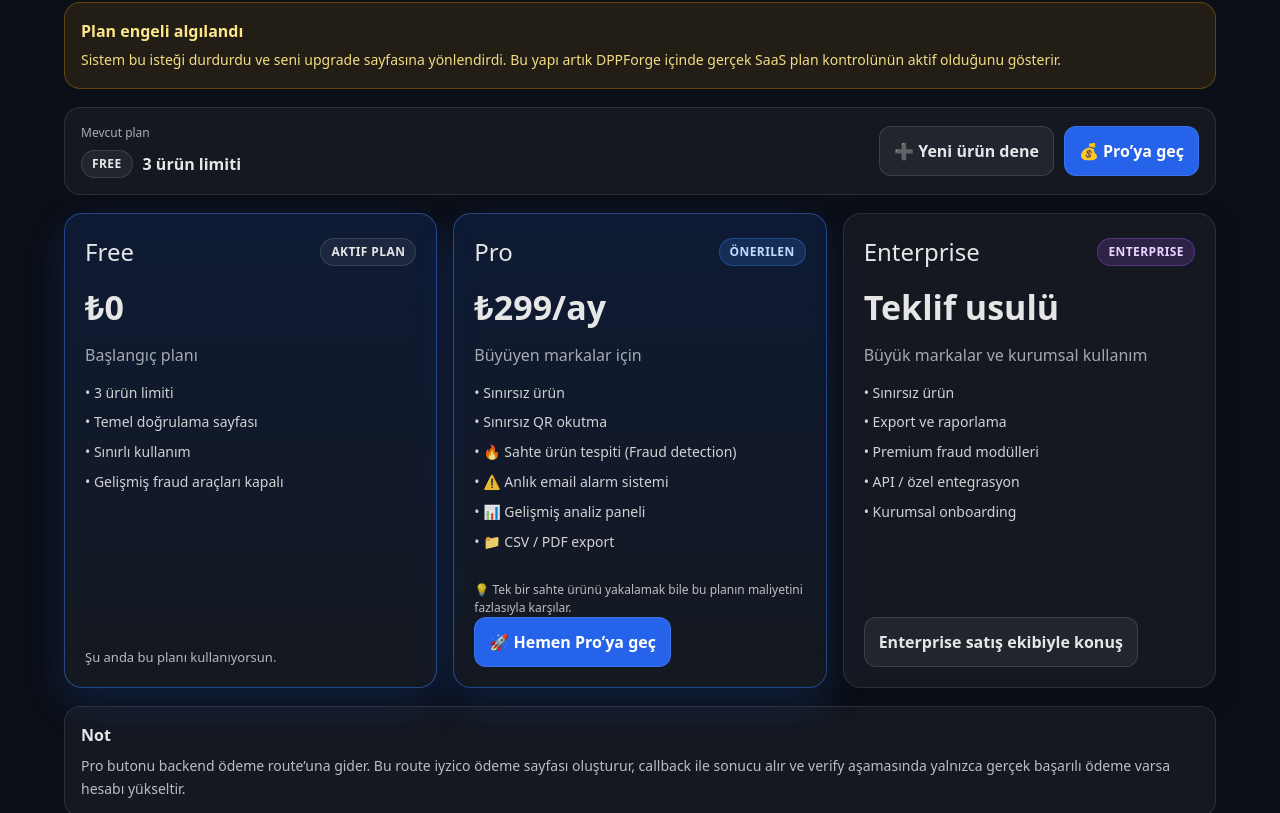
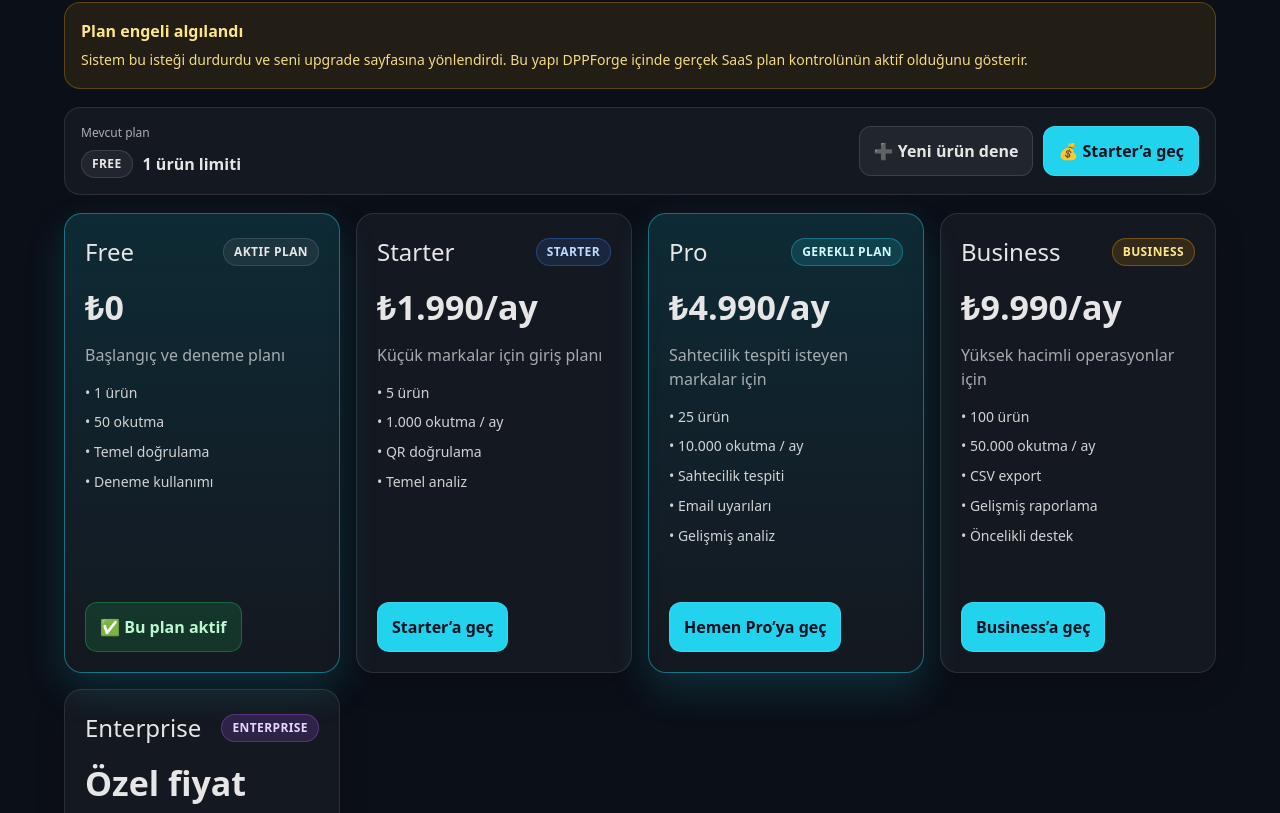
Before and after one commit to aybarserd0/dppforge, a Next.js app: page /admin/upgrade in a window 1280 px wide. Shown: the part 367-1180 px from the top of the page. Built offline with nearby package versions, Linux system fonts and the light colour scheme; no server answers.

Commit message:
sync upgrade page with pricing plans

```diff
--- a/app/admin/upgrade/page.tsx
+++ b/app/admin/upgrade/page.tsx
@@ -11,7 +11,7 @@
   reason?: string
 }>
 
-type PlanView = 'free' | 'pro' | 'enterprise'
+type PlanView = 'free' | 'starter' | 'pro' | 'business' | 'enterprise'
 
 function getSupabaseAdmin() {
   const url = process.env.NEXT_PUBLIC_SUPABASE_URL
@@ -40,16 +40,16 @@
   return {
     borderRadius: 18,
     border: featured
-      ? '1px solid rgba(59,130,246,0.45)'
+      ? '1px solid rgba(34,211,238,0.45)'
       : '1px solid rgba(255,255,255,0.10)',
     background: featured
-      ? 'linear-gradient(180deg, rgba(37,99,235,0.14), rgba(255,255,255,0.04))'
+      ? 'linear-gradient(180deg, rgba(34,211,238,0.14), rgba(255,255,255,0.04))'
       : 'rgba(255,255,255,0.04)',
     padding: 20,
     boxShadow: featured
-      ? '0 16px 40px rgba(37,99,235,0.18)'
+      ? '0 16px 40px rgba(34,211,238,0.16)'
       : '0 10px 30px rgba(0,0,0,0.18)',
-    minHeight: 420,
+    minHeight: 460,
     display: 'flex',
     flexDirection: 'column',
   }
@@ -62,10 +62,10 @@
     justifyContent: 'center',
     padding: '12px 14px',
     borderRadius: 12,
-    background: '#2563eb',
-    color: '#fff',
+    background: '#22d3ee',
+    color: '#08111f',
     textDecoration: 'none',
-    fontWeight: 800,
+    fontWeight: 900,
     border: '1px solid rgba(255,255,255,0.10)',
     cursor: 'pointer',
   }
@@ -114,64 +114,80 @@
 function normalizePlan(value?: string | null): PlanView {
   const v = String(value ?? 'free').trim().toLowerCase()
   if (v === 'enterprise') return 'enterprise'
+  if (v === 'business') return 'business'
   if (v === 'pro') return 'pro'
+  if (v === 'starter') return 'starter'
   return 'free'
 }
 
 function normalizeRequiredPlan(value?: string): PlanView {
   const v = String(value ?? 'pro').trim().toLowerCase()
   if (v === 'enterprise') return 'enterprise'
+  if (v === 'business') return 'business'
+  if (v === 'starter') return 'starter'
   if (v === 'free') return 'free'
   return 'pro'
 }
 
+function planRank(plan: PlanView) {
+  const ranks: Record<PlanView, number> = {
+    free: 0,
+    starter: 1,
+    pro: 2,
+    business: 3,
+    enterprise: 4,
+  }
+
+  return ranks[plan]
+}
+
 function getPlanLimit(plan: PlanView) {
   if (plan === 'enterprise') return null
-  if (plan === 'pro') return 20
-  return 3
+  if (plan === 'business') return 100
+  if (plan === 'pro') return 25
+  if (plan === 'starter') return 5
+  return 1
 }
 
 function planBadgeStyle(text: PlanView): CSSProperties {
-  if (text === 'pro') {
-    return {
-      display: 'inline-flex',
-      alignItems: 'center',
-      padding: '4px 10px',
-      borderRadius: 999,
-      background: 'rgba(59,130,246,0.18)',
-      border: '1px solid rgba(59,130,246,0.35)',
+  const colors: Record<PlanView, { bg: string; border: string; color: string }> = {
+    free: {
+      bg: 'rgba(255,255,255,0.06)',
+      border: 'rgba(255,255,255,0.12)',
+      color: '#e6e6e6',
+    },
+    starter: {
+      bg: 'rgba(59,130,246,0.14)',
+      border: 'rgba(59,130,246,0.35)',
       color: '#bfdbfe',
-      fontSize: 12,
-      fontWeight: 900,
-      letterSpacing: 0.4,
-      textTransform: 'uppercase',
-    }
+    },
+    pro: {
+      bg: 'rgba(34,211,238,0.14)',
+      border: 'rgba(34,211,238,0.35)',
+      color: '#cffafe',
+    },
+    business: {
+      bg: 'rgba(245,158,11,0.14)',
+      border: 'rgba(245,158,11,0.35)',
+      color: '#fde68a',
+    },
+    enterprise: {
+      bg: 'rgba(168,85,247,0.18)',
+      border: 'rgba(168,85,247,0.35)',
+      color: '#e9d5ff',
+    },
   }
 
-  if (text === 'enterprise') {
-    return {
-      display: 'inline-flex',
-      alignItems: 'center',
-      padding: '4px 10px',
-      borderRadius: 999,
-      background: 'rgba(168,85,247,0.18)',
-      border: '1px solid rgba(168,85,247,0.35)',
-      color: '#e9d5ff',
-      fontSize: 12,
-      fontWeight: 900,
-      letterSpacing: 0.4,
-      textTransform: 'uppercase',
-    }
-  }
+  const c = colors[text]
 
   return {
     display: 'inline-flex',
     alignItems: 'center',
     padding: '4px 10px',
     borderRadius: 999,
-    background: 'rgba(255,255,255,0.06)',
-    border: '1px solid rgba(255,255,255,0.12)',
-    color: '#e6e6e6',
+    background: c.bg,
+    border: `1px solid ${c.border}`,
+    color: c.color,
     fontSize: 12,
     fontWeight: 900,
     letterSpacing: 0.4,
@@ -184,7 +200,7 @@
     return 'Mevcut planının ürün limiti dolduğu için yükseltme gerekiyor.'
   }
   if (reason === 'export') {
-    return 'CSV export özelliği için daha yüksek plan gerekiyor.'
+    return 'CSV export özelliği için Business veya Enterprise plan gerekir.'
   }
   if (reason === 'premium_feature') {
     return 'Bu özellik mevcut planında kapalı.'
@@ -192,13 +208,11 @@
   if (reason === 'analytics') {
     return 'Gelişmiş analitik için daha yüksek plan gerekiyor.'
   }
-  return 'Daha fazla ürün doğrulamak ve sahte ürünleri tespit etmek için planını yükselt.'
+  return 'Daha fazla ürün doğrulamak, sahte ürünleri tespit etmek ve operasyonunu büyütmek için planını yükselt.'
 }
 
-function getProUpgradeHref(reason?: string) {
-  const params = new URLSearchParams({
-    plan: 'pro',
-  })
+function getUpgradeHref(plan: Exclude<PlanView, 'free' | 'enterprise'>, reason?: string) {
+  const params = new URLSearchParams({ plan })
 
   if (reason) {
     params.set('reason', reason)
@@ -296,19 +310,98 @@
 }
 
 function planCardDescription(plan: PlanView) {
-  if (plan === 'enterprise') {
-    return 'Büyük markalar ve kurumsal kullanım'
-  }
-  if (plan === 'pro') {
-    return 'Büyüyen markalar için'
-  }
-  return 'Başlangıç planı'
+  if (plan === 'enterprise') return 'Kurumsal markalar için özel çözüm'
+  if (plan === 'business') return 'Yüksek hacimli operasyonlar için'
+  if (plan === 'pro') return 'Sahtecilik tespiti isteyen markalar için'
+  if (plan === 'starter') return 'Küçük markalar için giriş planı'
+  return 'Başlangıç ve deneme planı'
 }
 
 function planPrice(plan: PlanView) {
-  if (plan === 'enterprise') return 'Teklif usulü'
-  if (plan === 'pro') return '₺299/ay'
+  if (plan === 'enterprise') return 'Özel fiyat'
+  if (plan === 'business') return '₺9.990/ay'
+  if (plan === 'pro') return '₺4.990/ay'
+  if (plan === 'starter') return '₺1.990/ay'
   return '₺0'
+}
+
+function PlanCard({
+  plan,
+  currentPlan,
+  requiredPlan,
+  title,
+  features,
+  cta,
+  href,
+  featured,
+}: {
+  plan: PlanView
+  currentPlan: PlanView
+  requiredPlan: PlanView
+  title: string
+  features: string[]
+  cta?: string
+  href?: string
+  featured?: boolean
+}) {
+  const isCurrent = currentPlan === plan
+  const isHigherActive = planRank(currentPlan) > planRank(plan)
+  const isRequired = requiredPlan === plan
+
+  return (
+    <div style={cardStyle(featured || isCurrent || isRequired)}>
+      <div
+        style={{
+          display: 'flex',
+          justifyContent: 'space-between',
+          gap: 10,
+          alignItems: 'center',
+          marginBottom: 12,
+        }}
+      >
+        <h2 style={{ margin: 0, fontSize: 24 }}>{title}</h2>
+        <span style={planBadgeStyle(plan)}>
+          {isCurrent ? 'aktif plan' : isRequired ? 'gerekli plan' : plan}
+        </span>
+      </div>
+
+      <div style={{ fontSize: 34, fontWeight: 900, marginBottom: 10 }}>
+        {planPrice(plan)}
+      </div>
+
+      <div style={{ opacity: 0.7, marginBottom: 14 }}>
+        {planCardDescription(plan)}
+      </div>
+
+      <div style={{ display: 'grid', gap: 6, marginBottom: 18 }}>
+        {features.map((feature) => (
+          <div key={feature} style={featureItemStyle()}>
+            • {feature}
+          </div>
+        ))}
+      </div>
+
+      <div style={{ marginTop: 'auto', display: 'flex', gap: 10, flexWrap: 'wrap' }}>
+        {isCurrent ? (
+          <Link href="/admin" style={buttonSuccess()}>
+            ✅ Bu plan aktif
+          </Link>
+        ) : isHigherActive ? (
+          <Link href="/admin" style={buttonSuccess()}>
+            ✅ Daha yüksek plan aktif
+          </Link>
+        ) : href ? (
+          <a href={href} style={plan === 'enterprise' ? buttonSecondary() : buttonPrimary()}>
+            {cta}
+          </a>
+        ) : (
+          <div style={{ opacity: 0.78, fontSize: 13 }}>
+            Başlangıç ve deneme süreci için uygun.
+          </div>
+        )}
+      </div>
+    </div>
+  )
 }
 
 export default async function UpgradePage({
@@ -321,21 +414,13 @@
   const requiredPlan = normalizeRequiredPlan(required)
   const currentPlan = await getCurrentPlan()
   const currentLimit = getPlanLimit(currentPlan)
-  const proUpgradeHref = getProUpgradeHref(reason)
   const enterpriseMailHref = getEnterpriseMailHref()
 
-  const alreadyEnough =
-    currentPlan === 'enterprise' ||
-    (currentPlan === 'pro' && requiredPlan !== 'enterprise')
+  const alreadyEnough = planRank(currentPlan) >= planRank(requiredPlan)
 
   return (
     <main style={pageStyle()}>
-      <div
-        style={{
-          maxWidth: 1180,
-          margin: '0 auto',
-        }}
-      >
+      <div style={{ maxWidth: 1280, margin: '0 auto' }}>
         <div
           style={{
             display: 'flex',
@@ -353,7 +438,7 @@
 
             <h1 style={{ fontSize: 34, fontWeight: 900, margin: 0 }}>
               {alreadyEnough
-                ? 'Planın zaten uygun görünüyor'
+                ? 'Planın bu özellik için uygun'
                 : '🚀 Hesabını büyütmeye hazır mısın?'}
             </h1>
 
@@ -397,7 +482,7 @@
           <div style={{ fontSize: 14, opacity: 0.95, lineHeight: 1.6 }}>
             {alreadyEnough
               ? 'Hesabın bu aksiyon için yeterli planda görünüyor. Admin paneline dönüp akışa devam edebilirsin.'
-              : 'Sistem bu isteği durdurdu ve seni upgrade sayfasına yönlendirdi. Bu yapı artık DPPForge içinde gerçek SaaS plan kontrolünün aktif olduğunu gösterir.'}
+              : 'Sistem bu isteği durdurdu ve seni upgrade sayfasına yönlendirdi. Bu yapı DPPForge içinde gerçek SaaS plan kontrolünün aktif olduğunu gösterir.'}
           </div>
         </div>
 
@@ -441,17 +526,25 @@
             </Link>
 
             {currentPlan === 'free' ? (
-              <a href={proUpgradeHref} style={buttonPrimary()}>
-                💰 Pro’ya geç
+              <a href={getUpgradeHref('starter', reason)} style={buttonPrimary()}>
+                💰 Starter’a geç
+              </a>
+            ) : currentPlan === 'starter' ? (
+              <a href={getUpgradeHref('pro', reason)} style={buttonPrimary()}>
+                🚀 Pro’ya geç
               </a>
             ) : currentPlan === 'pro' ? (
-              <Link href="/admin/analytics" style={buttonSuccess()}>
-                🚀 Pro aktif
-              </Link>
-            ) : (
+              <a href={getUpgradeHref('business', reason)} style={buttonPrimary()}>
+                📊 Business’a geç
+              </a>
+            ) : currentPlan === 'business' ? (
               <a href={enterpriseMailHref} style={buttonSecondary()}>
                 🤝 Enterprise iletişim
               </a>
+            ) : (
+              <Link href="/admin" style={buttonSuccess()}>
+                ✅ Enterprise aktif
+              </Link>
             )}
           </div>
         </div>
@@ -459,174 +552,86 @@
         <div
           style={{
             display: 'grid',
-            gridTemplateColumns: 'repeat(3, minmax(0, 1fr))',
+            gridTemplateColumns: 'repeat(auto-fit, minmax(250px, 1fr))',
             gap: 16,
           }}
         >
-          <div style={cardStyle(currentPlan === 'free')}>
-            <div
-              style={{
-                display: 'flex',
-                justifyContent: 'space-between',
-                gap: 10,
-                alignItems: 'center',
-                marginBottom: 12,
-              }}
-            >
-              <h2 style={{ margin: 0, fontSize: 24 }}>Free</h2>
-              <span style={planBadgeStyle('free')}>
-                {currentPlan === 'free' ? 'aktif plan' : 'free'}
-              </span>
-            </div>
+          <PlanCard
+            plan="free"
+            currentPlan={currentPlan}
+            requiredPlan={requiredPlan}
+            title="Free"
+            features={[
+              '1 ürün',
+              '50 okutma',
+              'Temel doğrulama',
+              'Deneme kullanımı',
+            ]}
+          />
 
-            <div style={{ fontSize: 34, fontWeight: 900, marginBottom: 10 }}>
-              {planPrice('free')}
-            </div>
-            <div style={{ opacity: 0.7, marginBottom: 14 }}>
-              {planCardDescription('free')}
-            </div>
+          <PlanCard
+            plan="starter"
+            currentPlan={currentPlan}
+            requiredPlan={requiredPlan}
+            title="Starter"
+            features={[
+              '5 ürün',
+              '1.000 okutma / ay',
+              'QR doğrulama',
+              'Temel analiz',
+            ]}
+            cta="Starter’a geç"
+            href={getUpgradeHref('starter', reason)}
+          />
 
-            <div style={{ display: 'grid', gap: 6, marginBottom: 18 }}>
-              <div style={featureItemStyle()}>• 3 ürün limiti</div>
-              <div style={featureItemStyle()}>• Temel doğrulama sayfası</div>
-              <div style={featureItemStyle()}>• Sınırlı kullanım</div>
-              <div style={featureItemStyle()}>• Gelişmiş fraud araçları kapalı</div>
-            </div>
+          <PlanCard
+            plan="pro"
+            currentPlan={currentPlan}
+            requiredPlan={requiredPlan}
+            title="Pro"
+            featured
+            features={[
+              '25 ürün',
+              '10.000 okutma / ay',
+              'Sahtecilik tespiti',
+              'Email uyarıları',
+              'Gelişmiş analiz',
+            ]}
+            cta="Hemen Pro’ya geç"
+            href={getUpgradeHref('pro', reason)}
+          />
 
-            <div style={{ marginTop: 'auto' }}>
-              {currentPlan === 'free' ? (
-                <div style={{ opacity: 0.78, fontSize: 13 }}>
-                  Şu anda bu planı kullanıyorsun.
-                </div>
-              ) : (
-                <div style={{ opacity: 0.78, fontSize: 13 }}>
-                  Başlangıç ve deneme süreci için uygun.
-                </div>
-              )}
-            </div>
-          </div>
+          <PlanCard
+            plan="business"
+            currentPlan={currentPlan}
+            requiredPlan={requiredPlan}
+            title="Business"
+            features={[
+              '100 ürün',
+              '50.000 okutma / ay',
+              'CSV export',
+              'Gelişmiş raporlama',
+              'Öncelikli destek',
+            ]}
+            cta="Business’a geç"
+            href={getUpgradeHref('business', reason)}
+          />
 
-          <div style={cardStyle(requiredPlan === 'pro' || currentPlan === 'pro')}>
-            <div
-              style={{
-                display: 'flex',
-                justifyContent: 'space-between',
-                gap: 10,
-                alignItems: 'center',
-                marginBottom: 12,
-              }}
-            >
-              <h2 style={{ margin: 0, fontSize: 24 }}>Pro</h2>
-              <span style={planBadgeStyle('pro')}>
-                {currentPlan === 'pro'
-                  ? 'aktif plan'
-                  : requiredPlan === 'pro'
-                  ? 'önerilen'
-                  : 'pro'}
-              </span>
-            </div>
-
-            <div style={{ fontSize: 34, fontWeight: 900, marginBottom: 10 }}>
-              {planPrice('pro')}
-            </div>
-            <div style={{ opacity: 0.7, marginBottom: 14 }}>
-              {planCardDescription('pro')}
-            </div>
-
-            <div style={{ display: 'grid', gap: 6, marginBottom: 18 }}>
-              <div style={featureItemStyle()}>• Sınırsız ürün</div>
-              <div style={featureItemStyle()}>• Sınırsız QR okutma</div>
-              <div style={featureItemStyle()}>• 🔥 Sahte ürün tespiti (Fraud detection)</div>
-              <div style={featureItemStyle()}>• ⚠️ Anlık email alarm sistemi</div>
-              <div style={featureItemStyle()}>• 📊 Gelişmiş analiz paneli</div>
-             <div style={featureItemStyle()}>• 📁 CSV / PDF export</div>
-            </div>
-            <div style={{ marginTop: 10, fontSize: 12, opacity: 0.8 }}>
-            💡 Tek bir sahte ürünü yakalamak bile bu planın maliyetini fazlasıyla karşılar.
-            </div>
-
-            <div
-              style={{
-                marginTop: 'auto',
-                display: 'flex',
-                gap: 10,
-                flexWrap: 'wrap',
-              }}
-            >
-              {currentPlan === 'pro' ? (
-                <Link href="/admin" style={buttonSuccess()}>
-                  ✅ Pro plan aktif
-                </Link>
-              ) : currentPlan === 'enterprise' ? (
-                <Link href="/admin" style={buttonSuccess()}>
-                  ✅ Daha yüksek plan aktif
-                </Link>
-              ) : (
-                <a href={proUpgradeHref} style={buttonPrimary()}>
-                  🚀 Hemen Pro’ya geç
-                </a>
-              )}
-            </div>
-          </div>
-
-          <div
-            style={cardStyle(
-              requiredPlan === 'enterprise' || currentPlan === 'enterprise'
-            )}
-          >
-            <div
-              style={{
-                display: 'flex',
-                justifyContent: 'space-between',
-                gap: 10,
-                alignItems: 'center',
-                marginBottom: 12,
-              }}
-            >
-              <h2 style={{ margin: 0, fontSize: 24 }}>Enterprise</h2>
-              <span style={planBadgeStyle('enterprise')}>
-                {currentPlan === 'enterprise'
-                  ? 'aktif plan'
-                  : requiredPlan === 'enterprise'
-                  ? 'gerekli plan'
-                  : 'enterprise'}
-              </span>
-            </div>
-
-            <div style={{ fontSize: 34, fontWeight: 900, marginBottom: 10 }}>
-              {planPrice('enterprise')}
-            </div>
-            <div style={{ opacity: 0.7, marginBottom: 14 }}>
-              {planCardDescription('enterprise')}
-            </div>
-
-            <div style={{ display: 'grid', gap: 6, marginBottom: 18 }}>
-              <div style={featureItemStyle()}>• Sınırsız ürün</div>
-              <div style={featureItemStyle()}>• Export ve raporlama</div>
-              <div style={featureItemStyle()}>• Premium fraud modülleri</div>
-              <div style={featureItemStyle()}>• API / özel entegrasyon</div>
-              <div style={featureItemStyle()}>• Kurumsal onboarding</div>
-            </div>
-
-            <div
-              style={{
-                marginTop: 'auto',
-                display: 'flex',
-                gap: 10,
-                flexWrap: 'wrap',
-              }}
-            >
-              {currentPlan === 'enterprise' ? (
-                <Link href="/admin" style={buttonSuccess()}>
-                  ✅ Enterprise aktif
-                </Link>
-              ) : (
-                <a href={enterpriseMailHref} style={buttonSecondary()}>
-                  Enterprise satış ekibiyle konuş
-                </a>
-              )}
-            </div>
-          </div>
+          <PlanCard
+            plan="enterprise"
+            currentPlan={currentPlan}
+            requiredPlan={requiredPlan}
+            title="Enterprise"
+            features={[
+              'API erişimi',
+              'Özel entegrasyon',
+              'Yüksek hacim',
+              'Dedicated destek',
+              'Kurumsal onboarding',
+            ]}
+            cta="Enterprise satış ekibiyle konuş"
+            href={enterpriseMailHref}
+          />
         </div>
 
         <div
@@ -640,9 +645,10 @@
         >
           <div style={{ fontWeight: 900, marginBottom: 8 }}>Not</div>
           <div style={{ fontSize: 14, opacity: 0.8, lineHeight: 1.6 }}>
-            Pro butonu backend ödeme route’una gider. Bu route iyzico ödeme
-            sayfası oluşturur, callback ile sonucu alır ve verify aşamasında
-            yalnızca gerçek başarılı ödeme varsa hesabı yükseltir.
+            Ödeme butonları backend ödeme route’una gider. Route seçilen plana
+            göre ödeme linki oluşturur, callback ile sonucu alır ve verify
+            aşamasında yalnızca gerçek başarılı ödeme varsa hesabı yükseltir.
+            CSV export sadece Business ve Enterprise planlarda aktiftir.
           </div>
         </div>
       </div>
```
